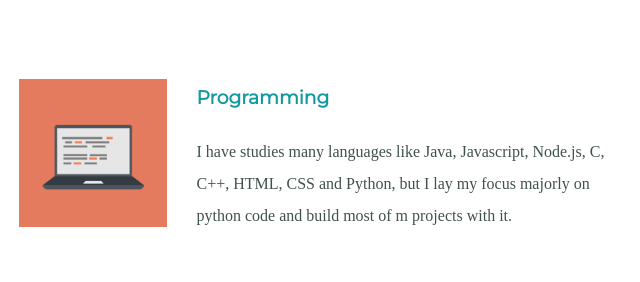
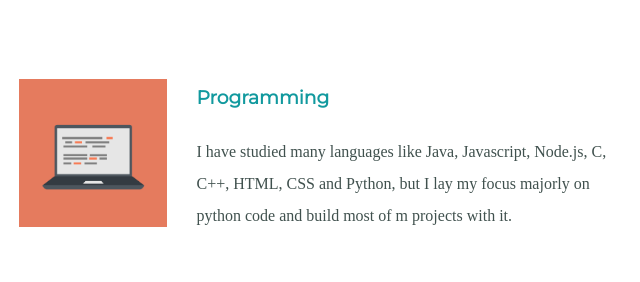
Before and after one commit to owoeye/CV_Pro, a plain HTML site: page index.html in a window 1280 px wide. Shown: the part 1540-1822 px from the top of the page, 326-966 px from the left. Drawn offline with Linux system fonts and the light colour scheme.

Commit message:
Update index.html

```diff
--- a/index.html
+++ b/index.html
@@ -36,7 +36,7 @@
         <div class="skill-row">
             <img class="skill-comp" src="images/computer.png" alt="computer-img">
             <h3>Programming</h3>
-            <p class="comp-nowrap">I have studies many languages like Java, Javascript, Node.js, C, C++, HTML, CSS and Python, but I lay my
+            <p class="comp-nowrap">I have studied many languages like Java, Javascript, Node.js, C, C++, HTML, CSS and Python, but I lay my
                 focus majorly on python code and build most of m projects with it.</p>
         </div>
             <div class="skill-row">
```
